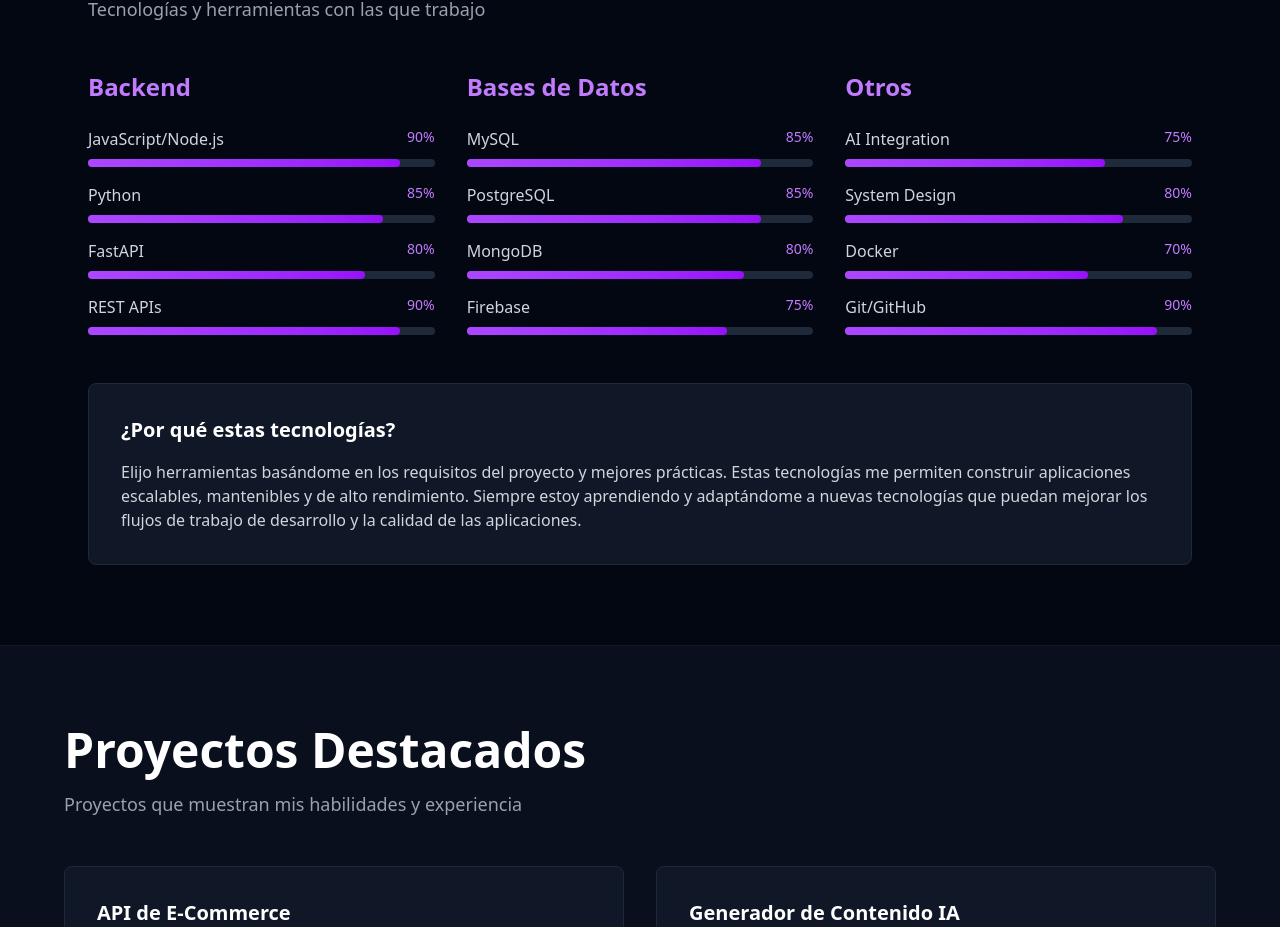
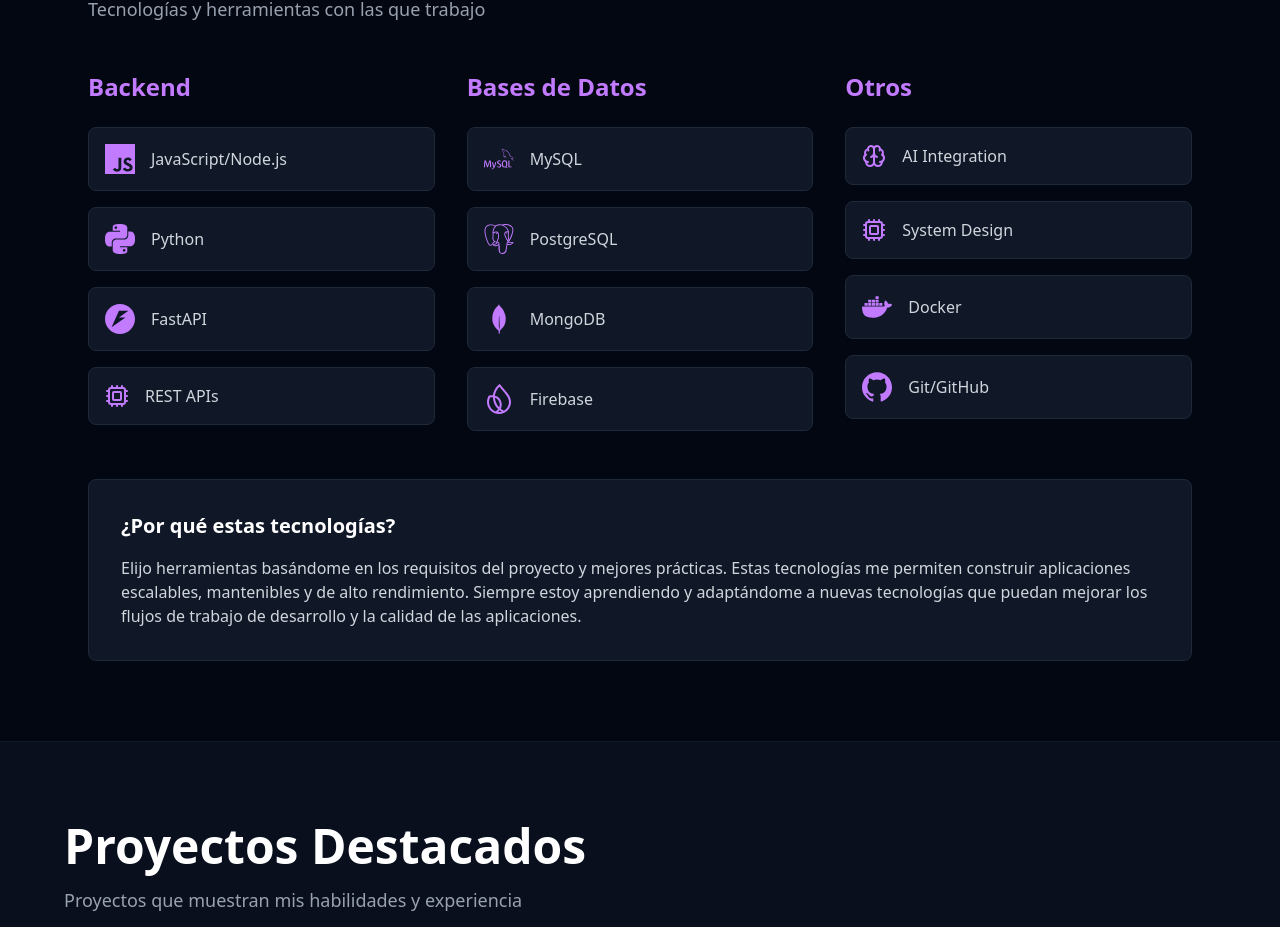
Before and after one commit to AngelQuinteroDev/Portfolio_Page, a React (Vite) app: page / in a window 1280 px wide. Shown: the part 1755-2682 px from the top of the page. Built offline with nearby package versions, Linux system fonts and the light colour scheme.

Commit message:
Skills Icons

```diff
--- a/package.json
+++ b/package.json
@@ -12,7 +12,8 @@
   "dependencies": {
     "lucide-react": "^0.553.0",
     "react": "^19.2.0",
-    "react-dom": "^19.2.0"
+    "react-dom": "^19.2.0",
+    "react-icons": "^5.5.0"
   },
   "devDependencies": {
     "@eslint/js": "^9.39.1",
--- a/src/components/Skills.jsx
+++ b/src/components/Skills.jsx
@@ -1,5 +1,17 @@
 import { useLanguage } from '../context/LanguageContext'
 import { translations } from '../translations'
+import {
+  SiJavascript,
+  SiPython,
+  SiFastapi,
+  SiMysql,
+  SiPostgresql,
+  SiMongodb,
+  SiFirebase,
+  SiDocker,
+  SiGithub
+} from 'react-icons/si'
+import { Brain, Cpu } from 'lucide-react'
 
 export default function Skills() {
   const { language } = useLanguage()
@@ -9,28 +21,28 @@
     {
       category: t.skills.backend,
       skills: [
-        { name: 'JavaScript/Node.js', level: 90 },
-        { name: 'Python', level: 85 },
-        { name: 'FastAPI', level: 80 },
-        { name: 'REST APIs', level: 90 }
+        { name: 'JavaScript/Node.js', icon: SiJavascript },
+        { name: 'Python', icon: SiPython },
+        { name: 'FastAPI', icon: SiFastapi },
+        { name: 'REST APIs', icon: Cpu }
       ]
     },
     {
       category: t.skills.databases,
       skills: [
-        { name: 'MySQL', level: 85 },
-        { name: 'PostgreSQL', level: 85 },
-        { name: 'MongoDB', level: 80 },
-        { name: 'Firebase', level: 75 }
+        { name: 'MySQL', icon: SiMysql },
+        { name: 'PostgreSQL', icon: SiPostgresql },
+        { name: 'MongoDB', icon: SiMongodb },
+        { name: 'Firebase', icon: SiFirebase }
       ]
     },
     {
       category: t.skills.other,
       skills: [
-        { name: 'AI Integration', level: 75 },
-        { name: 'System Design', level: 80 },
-        { name: 'Docker', level: 70 },
-        { name: 'Git/GitHub', level: 90 }
+        { name: 'AI Integration', icon: Brain },
+        { name: 'System Design', icon: Cpu },
+        { name: 'Docker', icon: SiDocker },
+        { name: 'Git/GitHub', icon: SiGithub }
       ]
     }
   ]
@@ -45,20 +57,20 @@
           <div key={category.category}>
             <h3 className="text-2xl font-bold text-purple-400 mb-6">{category.category}</h3>
             <div className="space-y-4">
-              {category.skills.map((skill) => (
-                <div key={skill.name}>
-                  <div className="flex justify-between mb-2">
-                    <span className="text-gray-300 font-medium">{skill.name}</span>
-                    <span className="text-purple-400 text-sm">{skill.level}%</span>
+              {category.skills.map((skill) => {
+                const Icon = skill.icon
+                return (
+                  <div
+                    key={skill.name}
+                    className="flex items-center gap-4 p-4 bg-gray-900 rounded-lg border border-gray-800 hover:border-purple-600 hover:bg-gray-900/80 transition group cursor-pointer"
+                  >
+                    <Icon className="text-3xl text-purple-400 group-hover:scale-110 transition" />
+                    <span className="text-gray-300 font-medium group-hover:text-purple-300 transition">
+                      {skill.name}
+                    </span>
                   </div>
-                  <div className="w-full bg-gray-800 rounded-full h-2">
-                    <div
-                      className="bg-gradient-to-r from-purple-500 to-purple-600 h-2 rounded-full transition-all"
-                      style={{ width: `${skill.level}%` }}
-                    ></div>
-                  </div>
-                </div>
-              ))}
+                )
+              })}
             </div>
           </div>
         ))}
```
Also changed, not shown: 1 other file (tests, documents, lock files or other folders).
